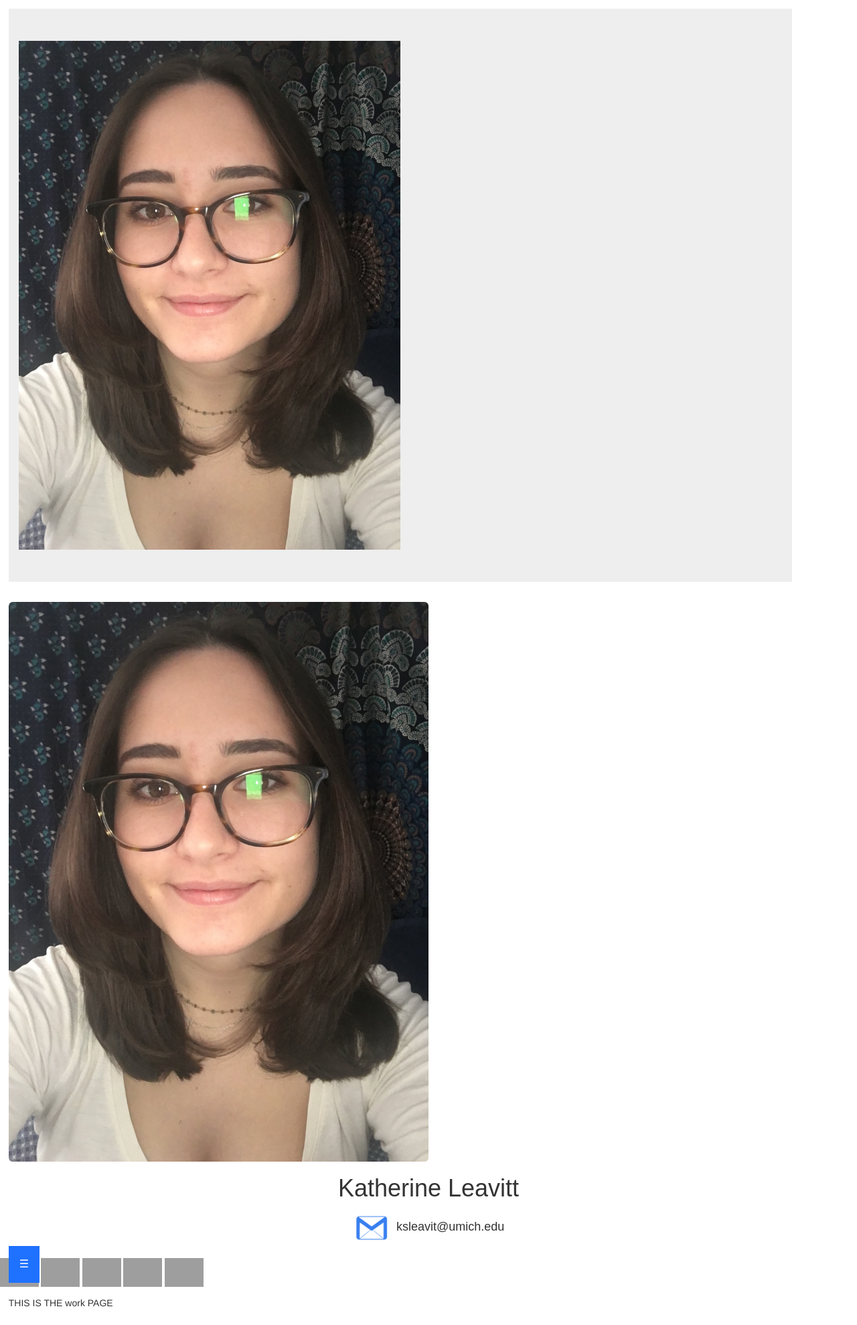
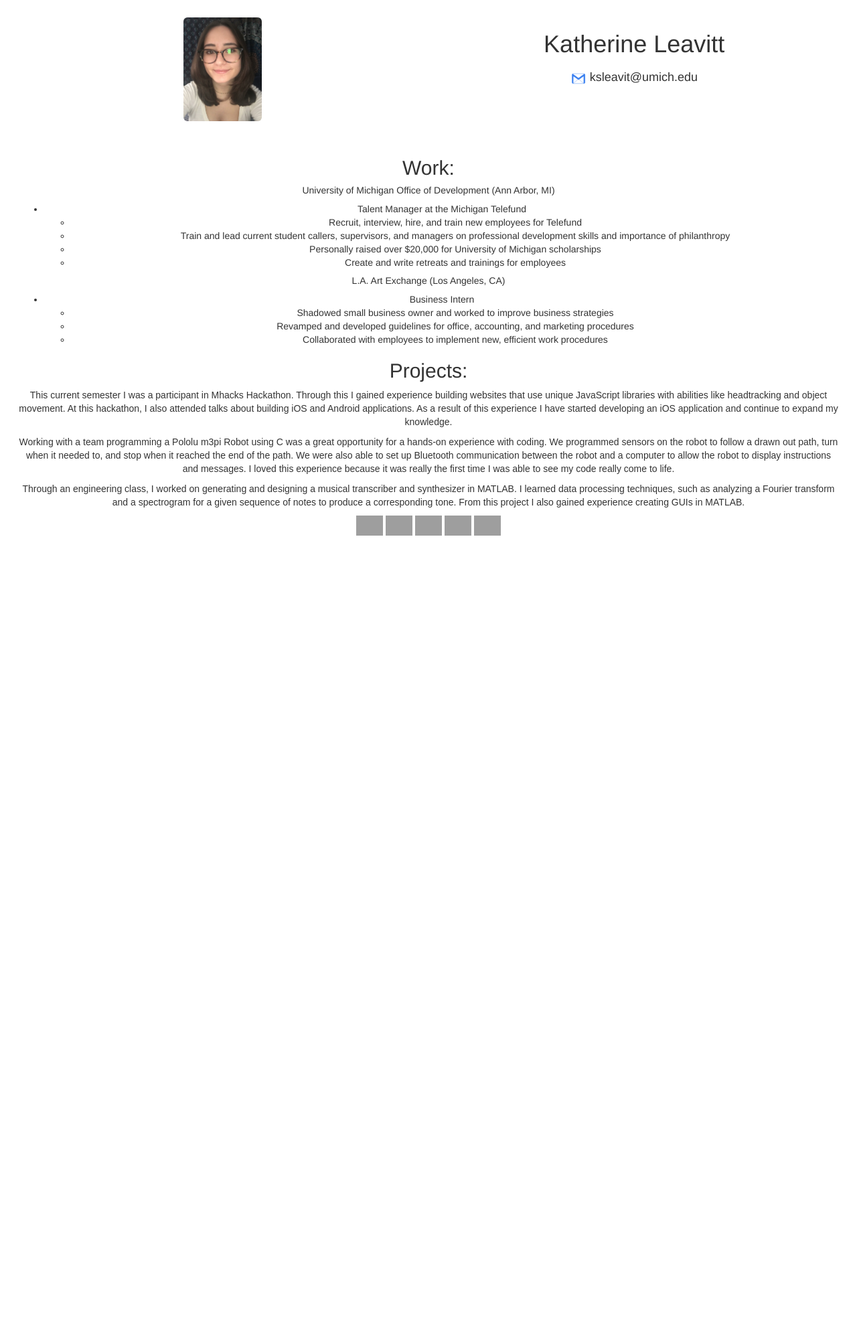
Before and after one commit to katherineleavitt/SI206-portfolio, a Python web app: template templates/work.html in a window 1280 px wide. Shown: the whole page at 67% size. After the commit the page ends 800 px from the top, so only its background shows below. Run offline with Jinja, Linux system fonts and the light colour scheme; the template is opened without the code that fills it, so the values that code supplies are empty; some libraries are stand-ins or nearby versions; grey boxes are pictures that could not be loaded.

Commit message:
updated templates

```diff
--- a/app.yaml
+++ b/app.yaml
@@ -1,4 +1,4 @@
-application: portfolio
+application: ksl-portfolio
 version: 1
 runtime: python27
 api_version: 1
--- a/static/style.css
+++ b/static/style.css
@@ -1,52 +1,44 @@
-html {
-    position: relative;
-    min-height: 100%;
+body {
+	padding: 2%;
+	font-size: 100%;
+	margin: 0 0 100px;
+    text-align: center;
 }
 
-body{
-	padding:1%;
-	background: red;
-	font-size: 100%;
-	min-width: 500px;
-    margin: 0 0 100px;
+img {
+    width: 100%;
+    text-align center;
 }
 
-img{
-	width: 50%;
-	display: inline-block;
-	align: 0 auto;
-}
-
-#name{
-	text-align: center;
+p {
     font-family: sans-serif;
 }
 
-#mail{
-	text-align: center;
-	display: block;
+footer img{
+    width: 40px;
+    display: inline-block;
 }
-#gmail {
-	width: 4.5%;
+
+#me {
+	width: 20%;
 	display: inline-block;
 	vertical-align: middle;
 }
 
-
-
-header h4{
-	font-family: sans-serif;
-	display: inline-block;
-	vertical-align: middle;
-	padding-left: 5px;
+header {
+    width: 100%;
+    text-align: center;
+    background-color: light gray;
 }
 
 .dropbtn {
     background-color: #1F71FF;
     color: white;
-    padding: 16px;
-    font-size: 16px;
+    padding: 20px;
+    font-size: 18px;
     border: none;
+    vertical-align: right;
+    border-radius: 65%;
 }
 
 .dropbtn:hover, .dropbtn:focus {
@@ -57,6 +49,8 @@ header h4{
     position: relative;
     display: inline-block;
     z-index: 1;
+    float: right;
+
 }
 
 .dropdown-content {
@@ -68,7 +62,7 @@ header h4{
 }
 
 .dropdown-content a {
-    color: black;
+    color: #1F71FF;
     padding: 12px 16px;
     text-decoration: none;
     font-family: sans-serif;
@@ -83,58 +77,54 @@ header h4{
     display:block;
 }
 
-
-img[title="Twitter"] {
-	width: 4.5%;
-	display: inline-block;
-	vertical-align: middle;
+.nav {
+	display: none;
 }
 
-img[title="Pinterest"] {
-	width: 4.5%;
-	display: inline-block;
-	vertical-align: middle;
-}
-img[title="Facebook"] {
-	width: 4.5%;
-	display: inline-block;
-	vertical-align: middle;
-}
-img[title="LinkedIn"] {
-	width: 4.5%;
-	display: inline-block;
-	vertical-align: middle;
-}
-img[title="Instagram"] {
-	width: 4.5%;
-	display: inline-block;
-	vertical-align: middle;
+#gmail {
+    width: 4%;
 }
 
-/*HOME*/
-.row {
-	background-color: gray;
+
+
+footer {
+    width: 100%;
     text-align: center;
 }
 
-
-footer {
-    position: absolute;
-    left: 0;
-    bottom: 0;
-    height: 100px;
-    width: 100%;
+@media only screen and (min-width: 800px) {
+	.dropbtn {
+	    display: none;
+	}
+    .navbar {
+        display: none;
+    }
+    .nav {
+        display: inline-block;
+    }
+	.nav-justified{
+        color: #1F71FF;
+ 	}
+    .nav-justified > li > a:hover {
+      background-color: #94BBFF;
+    }
+ 	.active > a {
+        background-color: #1F71FF;
+        color:#0088cc;
     }
 
-.jumbotron {
+}
+
+@media only screen and (min-width: 1200px) {
+	.dropbtn {
 	    display: none;
 	}
-@media only screen and (min-width: 800px) {
-	.jumbotron {
+    .nav {
+        display: none;
+    }
+    .navbar {
         display: inline-block;
     }
-}
 
-@media only screen and (min-width: 1200px) { {
 
 }
--- a/templates/home.html
+++ b/templates/home.html
@@ -1,7 +1,5 @@
 {% extends "templates/index.html" %}
 {% block content %}
-	<div class="row">
-		  <div class="col-sm-9">
 		    <h2>All About Me!</h2>
 		    <div class="row">
 		    <div class="col-sm-12 col-md-6 col-lg-3">
@@ -38,9 +36,7 @@
 		    </div>
 		    <div class="col-sm-12 col-md-6 col-lg-3">
 		      	<img src = "static/onesie.jpg" alt = "onesie"/>
-		      	<p>I like to do fun things like wear a sleeping bag onesie!</p>
+		      	<p>I like to do fun things like wear a sleeping bag onesie</p>
 		      </div>
 		    </div>
-		  </div>
-		</div>
 {%endblock%}
--- a/templates/index.html
+++ b/templates/index.html
@@ -3,47 +3,34 @@
 	<head>
 		<title>Katherine Leavitt's Portfolio</title>
 	    <link rel="stylesheet" type="text/css" href="static/style.css"/>
-	    <!-- Latest compiled and minified CSS -->
 		<link rel="stylesheet" href="https://maxcdn.bootstrapcdn.com/bootstrap/3.3.6/css/bootstrap.min.css" integrity="sha384-1q8mTJOASx8j1Au+a5WDVnPi2lkFfwwEAa8hDDdjZlpLegxhjVME1fgjWPGmkzs7" crossorigin="anonymous">
-
-		<!-- Optional theme -->
-		<link rel="stylesheet" href="https://maxcdn.bootstrapcdn.com/bootstrap/3.3.6/css/bootstrap-theme.min.css" integrity="sha384-fLW2N01lMqjakBkx3l/M9EahuwpSfeNvV63J5ezn3uZzapT0u7EYsXMjQV+0En5r" crossorigin="anonymous">
-
-		<!-- Latest compiled and minified JavaScript -->
-		<script src="https://maxcdn.bootstrapcdn.com/bootstrap/3.3.6/js/bootstrap.min.js" integrity="sha384-0mSbJDEHialfmuBBQP6A4Qrprq5OVfW37PRR3j5ELqxss1yVqOtnepnHVP9aJ7xS" crossorigin="anonymous"></script>
 	    <meta name="viewport" content="width=device-width, initial-scale=1">
 		<meta charset = "UTF-8">
 	</head>
 
 	<body>
 	  <header>
-	  		<div class="jumbotron">
-      			<div class="container">
-      				<div class=>
+	  		<div class="col-sm-12 col-md-6">
+  				<img src="static/me.jpg" alt="me" class="img-rounded" id="me">
+			</div>
+	  		<div class="col-sm-12 col-md-6">
+	  			<h1>Katherine Leavitt</h1>
+	  		</div>
+	 		<div class="col-sm-12 col-md-6">
+	  			<h4><a href="mailto:ksleavit@umich.edu">
+					<img src="static/gmail.png" alt="gmail" class="img-rounded" id="gmail"/>
+			  	</a>
+				ksleavit@umich.edu</h4>
+		  		</div>
+		  	</div>
 
-      				</div>
-      				<img src="static/me.jpg" alt="me">
-      			</div>
-      		</div>
-	  		<section id="picture">
-	  			<img src="static/me.jpg" alt="me" class="img-rounded">
-
-	  		</section>
-	  		<section id="name">
-	  			<h1>Katherine Leavitt</h1>
-	  		</section>
-		  	<section id="mail">
-		  		<a href="mailto:ksleavit@umich.edu">
-		  			<img src="static/gmail.png" alt="gmail" class="img-rounded" id="gmail"/>
-		  		</a>
-		  		<h4>ksleavit@umich.edu</h4>
-		  	</section>
+		<section id="drop">
 			<div class="dropdown">
 				<button onclick="myFunction()" class="dropbtn">&#9776;</button>
 				  <div id="myDropdown" class="dropdown-content">
 				    <a href="home">Home</a>
 				    <a href="education">Education</a>
-					<a href="work">Work</a>
+					<a href="work">Work &amp; Projects</a>
 					<a href="contact">Contact</a>
 				</div>
 			</div>
@@ -66,6 +53,32 @@
 					}
 				}
 			</script>
+		</section>
+			<ul class="nav nav-pills nav-justified">
+			  <li class="active"><a href="home">Home</a></li>
+				   <li><a href="education">Education</a></li>
+					<li><a href="work">Work &amp; Projects</a></li>
+					<li><a href="contact">Contact</a></li>
+			</ul>
+
+			<script type="text/javascript">
+				$(".nav.nav-pills.nav-justified li").on("click",function(){
+					$(".nav.nav-pills.nav-justified li").removeClass("active");
+					$(this).addClass("active");
+				});
+			</script>
+
+			<nav class="navbar navbar-light bg-faded">
+			  <div class="nav navbar-nav">
+			    <a class="nav-item nav-link active" href="home">Home <span class="sr-only">(current)</span></a>
+				    <a href="education">Education</a>
+					<a href="work">Work &amp; Projects</a>
+					<a href="contact">Contact</a>
+			  </div>
+			</nav>
+
+
+
 			<h2>{{pageTitle}}</h2>
 		</header>
 
--- a/templates/work.html
+++ b/templates/work.html
@@ -1,4 +1,37 @@
 {% extends "templates/index.html" %}
 {% block content %}
-	<p>THIS IS THE work PAGE</p>
+	<h2>Work:</h2>
+	<h5>University of Michigan Office of Development (Ann Arbor, MI)</h5>
+	<ul>
+		<li>Talent Manager at the Michigan Telefund</li>
+		<ul>
+			<li>Recruit, interview, hire, and train new employees for Telefund</li>
+			<li>Train and lead current student callers, supervisors, and managers on professional development skills and importance of philanthropy</li>
+			<li>Personally raised over $20,000 for University of Michigan scholarships</li>
+			<li>Create and write retreats and trainings for employees</li>
+		</ul>
+	</ul>
+	<h5>L.A. Art Exchange (Los Angeles, CA)</h5>
+	<ul>
+		<li>Business Intern</li>
+		<ul>
+			<li>Shadowed small business owner and worked to improve business strategies</li>
+			<li>Revamped and developed guidelines for office, accounting, and marketing procedures</li>
+			<li>Collaborated with employees to implement new, efficient work procedures</li>
+		</ul>
+	</ul>
+
+	<h2>Projects:</h2>
+	<p>
+		This current semester I was a participant in Mhacks Hackathon. Through this I gained experience building websites that use unique JavaScript libraries with abilities like headtracking and object movement. At this hackathon, I also attended talks about building iOS and Android applications. As a result of this experience I have started developing an iOS application and continue to expand my knowledge.
+	</p>
+
+	<p>
+		Working with a team programming a Pololu m3pi Robot using C was a great opportunity for a hands-on experience with coding. We programmed sensors on the robot to follow a drawn out path, turn when it needed to, and stop when it reached the end of the path. We were also able to set up Bluetooth communication between the robot and a computer to allow the robot to display instructions and messages. I loved this experience because it was really the first time I was able to see my code really come to life.
+	</p>
+	<p>
+		Through an engineering class, I worked on generating and designing a musical transcriber and synthesizer in MATLAB. I learned data processing techniques, such as analyzing a Fourier transform and a spectrogram for a given sequence of notes to produce a corresponding tone. From this project I also gained experience creating GUIs in MATLAB.
+	</p>
+
+
 {%endblock%}
```
Also changed, not shown: templates/contact.html (+6 -1 lines). Lines whose indentation alone changed are shown as unchanged.
